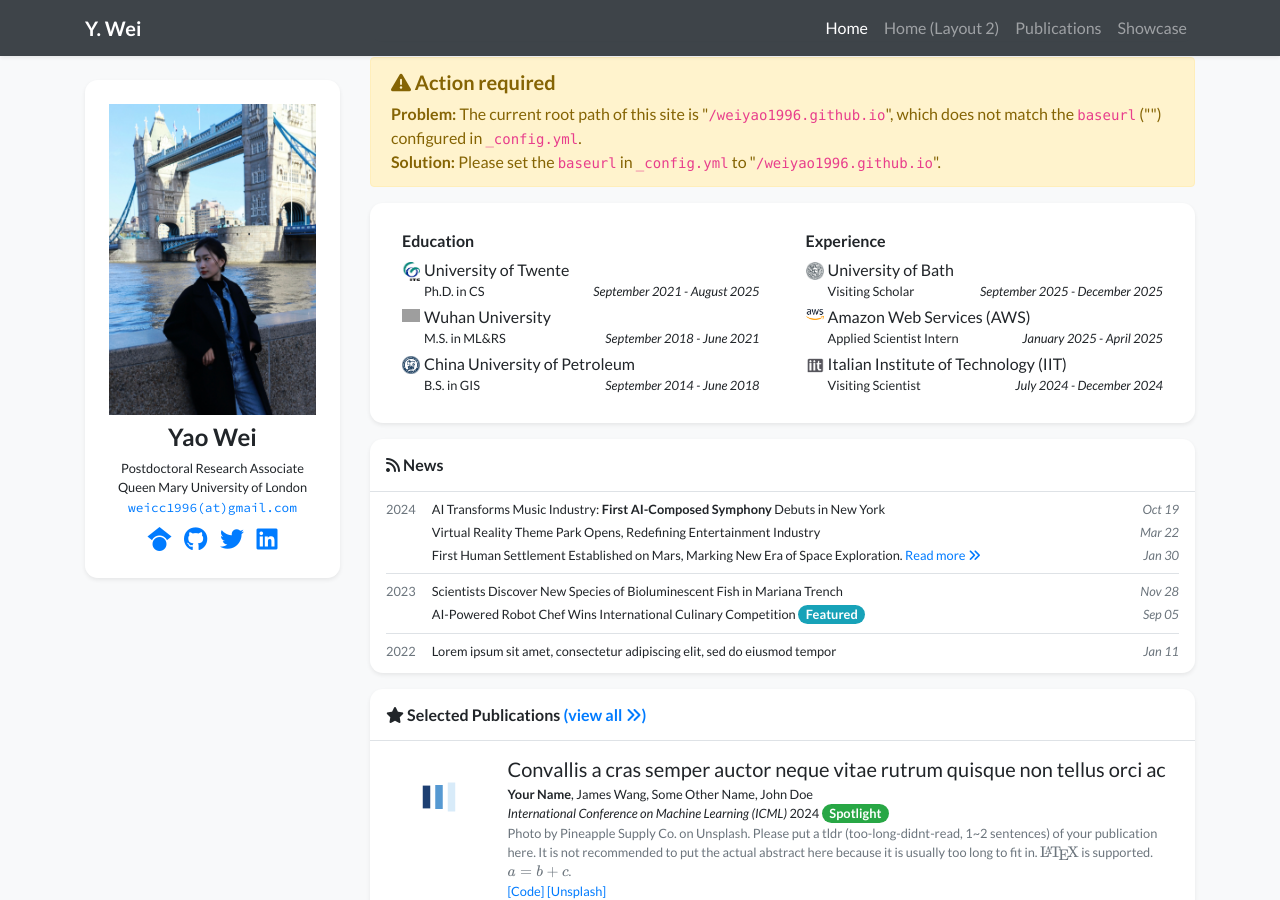
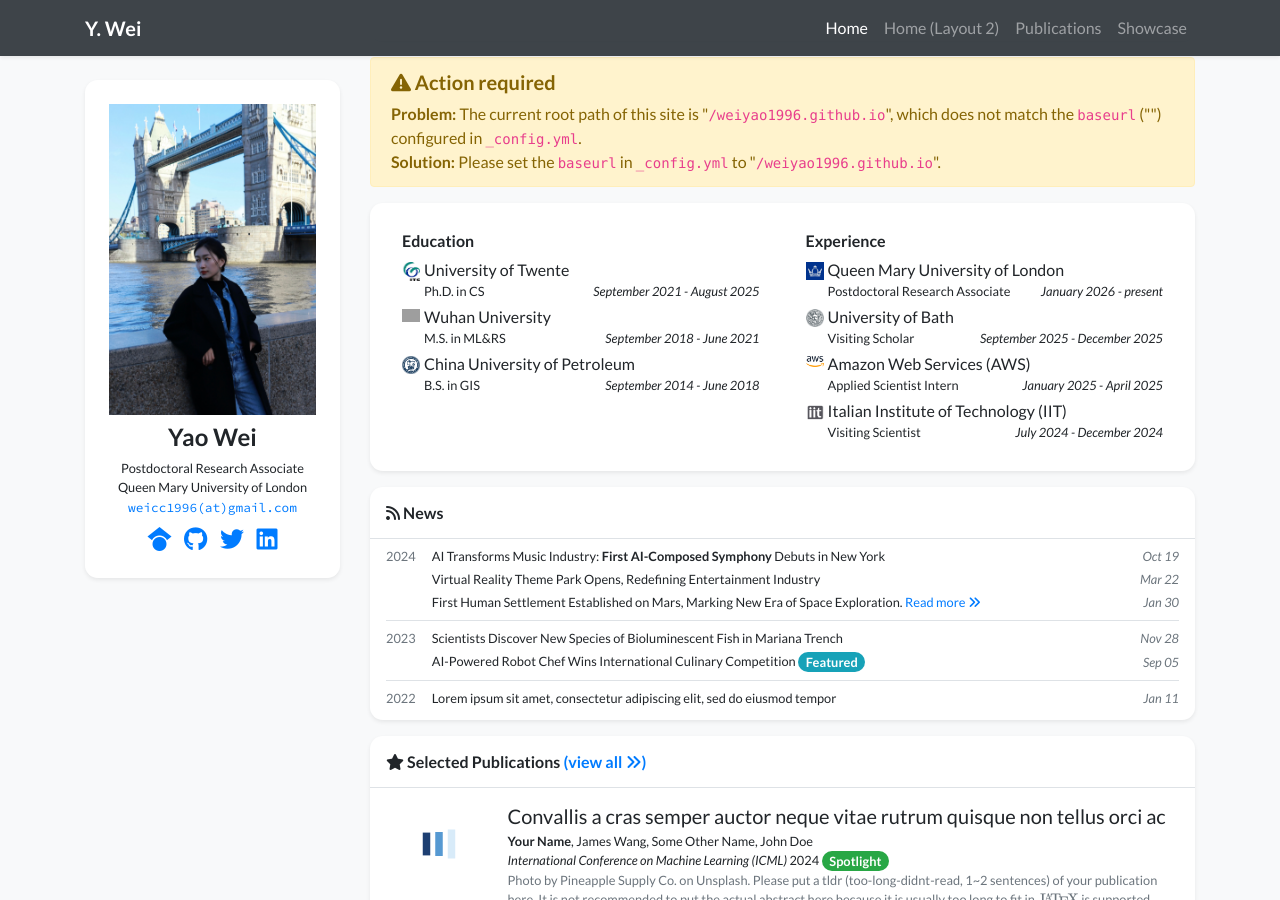
Before and after one commit to weiyao1996/weiyao1996.github.io, a Jekyll site: the page built from index.html, in a window 1280 px wide and 900 px high, scrolled down 417 px. Built offline with Jekyll 4.4.1, drawn with Linux system fonts in a browser that asks for light colours; nearby versions of some CDN libraries; a style sheet for code colours, icons or effects is not loaded; grey boxes are pictures that could not be loaded.

Commit message:
Update profile.yml

```diff
--- a/_data/profile.yml
+++ b/_data/profile.yml
@@ -54,16 +54,18 @@
   date: September 2014 - June 2018
 
 experience:
+- name: Queen Mary University of London
+  logo: /assets/images/badges/QMUL.png
+  position: Postdoctoral Research Associate
+  date: January 2026 - present
 - name: University of Bath
   logo: /assets/images/badges/UoB.png
   position: Visiting Scholar
   date: September 2025 - December 2025
-
 - name: Amazon Web Services (AWS)
   logo: /assets/images/badges/AWS.png
   position: Applied Scientist Intern
   date: January 2025 - April 2025
-
 - name: Italian Institute of Technology (IIT)
   logo: /assets/images/badges/IIT.png
   position: Visiting Scientist
```
